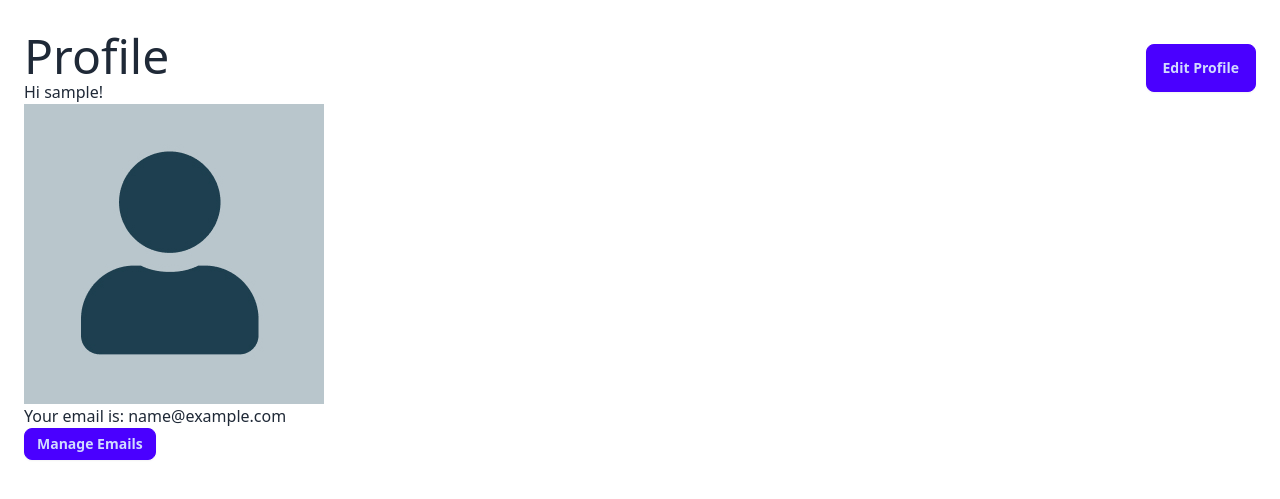
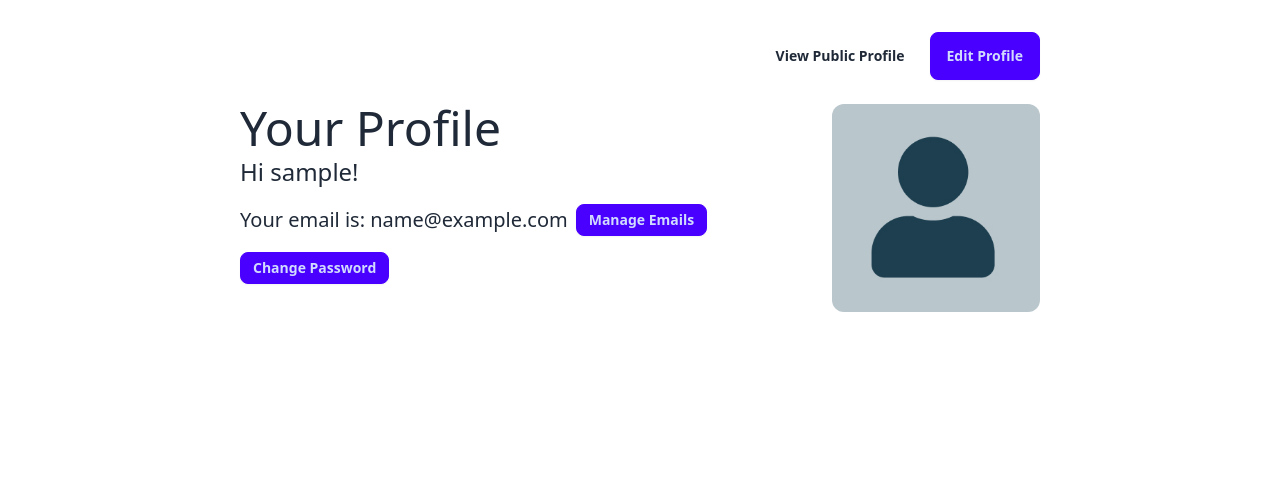
Before and after one commit to matthew-talamantes/CountDownApp, a Django app: page /account/profile/ in a window 1280 px wide. Shown: the part 80-579 px from the top of the page. Run offline with Django 4.2, Linux system fonts and the light colour scheme; the visitor is signed in with stand-in values (Sample User, id 1); data comes from the database, SQL or seed files in the repository; style sheets or scripts are compiled from the project's sources; parts of the project's set-up code (start-up, migrations or seed data) failed here and were passed over; some libraries are stand-ins or nearby versions.

Commit message:
Update profile template

```diff
--- a/backend/countdown/templates/myuser/profile.html
+++ b/backend/countdown/templates/myuser/profile.html
@@ -1,15 +1,27 @@
 {% extends 'counts/base.html' %}
 {% block content %}
-<section>
-    <div class="flex flex-row justify-between items-center">
-        <div>
-            <h1 class="text-5xl">Profile</h1>
-            <p>Hi {{ user.username }}!</p>
-        </div>
+<section class="container mx-auto max-w-[800px]">
+    <div class="flex flex-row justify-end gap-2">
+        <a class="btn btn-ghost">View Public Profile</a>
         <a class="btn btn-primary">Edit Profile</a>
     </div>
-    <img src="{{ profile.profileImage.url }}" alt="Profile Picture">
-    <p>Your email is: {{ user.email }}</p>
-    <a class="btn btn-primary btn-sm" href="{% url 'account_email' %}">Manage Emails</a>
+    <div class="flex flex-row justify-between items-start my-6">
+        <div class="">
+            <h1 class="text-5xl">Your Profile</h1>
+            <p class="text-2xl my-1">Hi {{ user.username }}!</p>
+            <div class="flex flex-row justify-start items-center gap-2 my-4">
+                <p class="text-xl">Your email is: {{ user.email }}</p>
+                <a class="btn btn-primary btn-sm" href="{% url 'account_email' %}">Manage Emails</a>
+            </div>
+            <a class="btn btn-primary btn-sm" href="{% url 'account_change_password' %}">Change Password</a>
+        </div>
+        <div class="avatar">
+            <div class="w-[13rem] rounded-xl">
+                <img class="" src="{{ profile.profileImage.url }}" alt="Profile Picture">
+            </div>
+        </div>
+    </div>
+
+
 </section>
 {% endblock content %}
```
